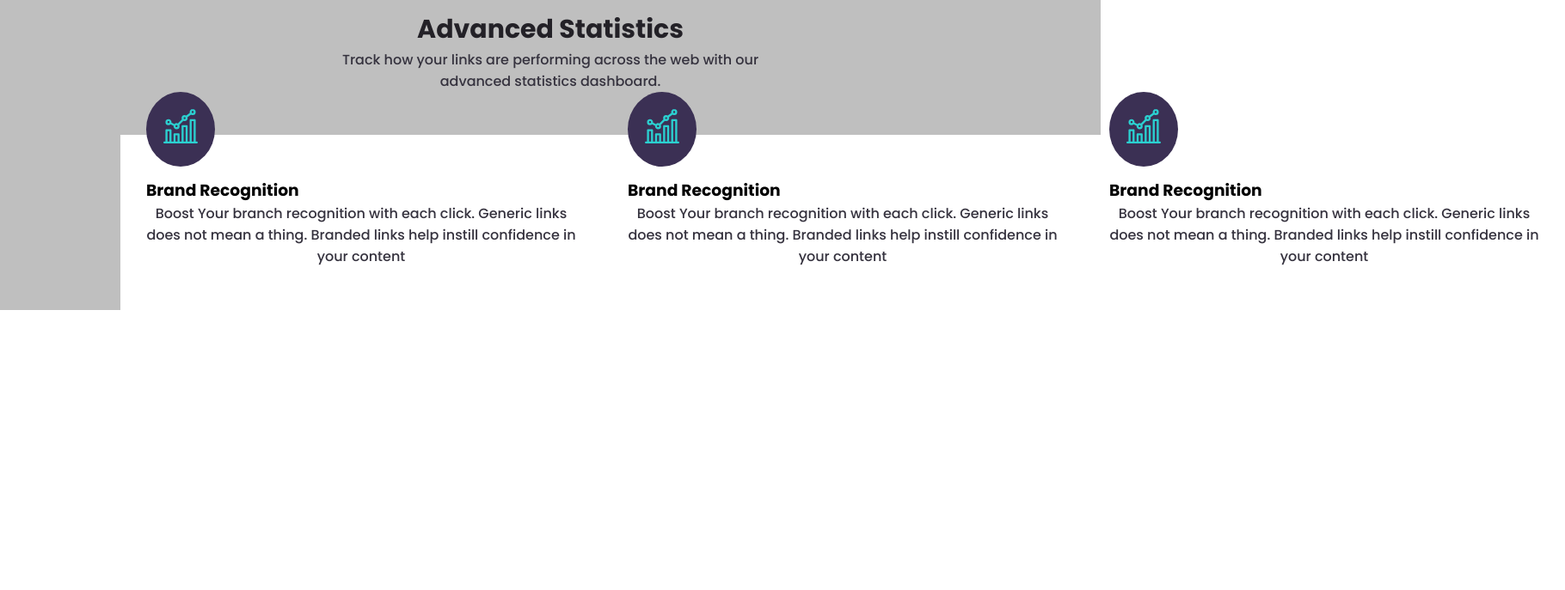
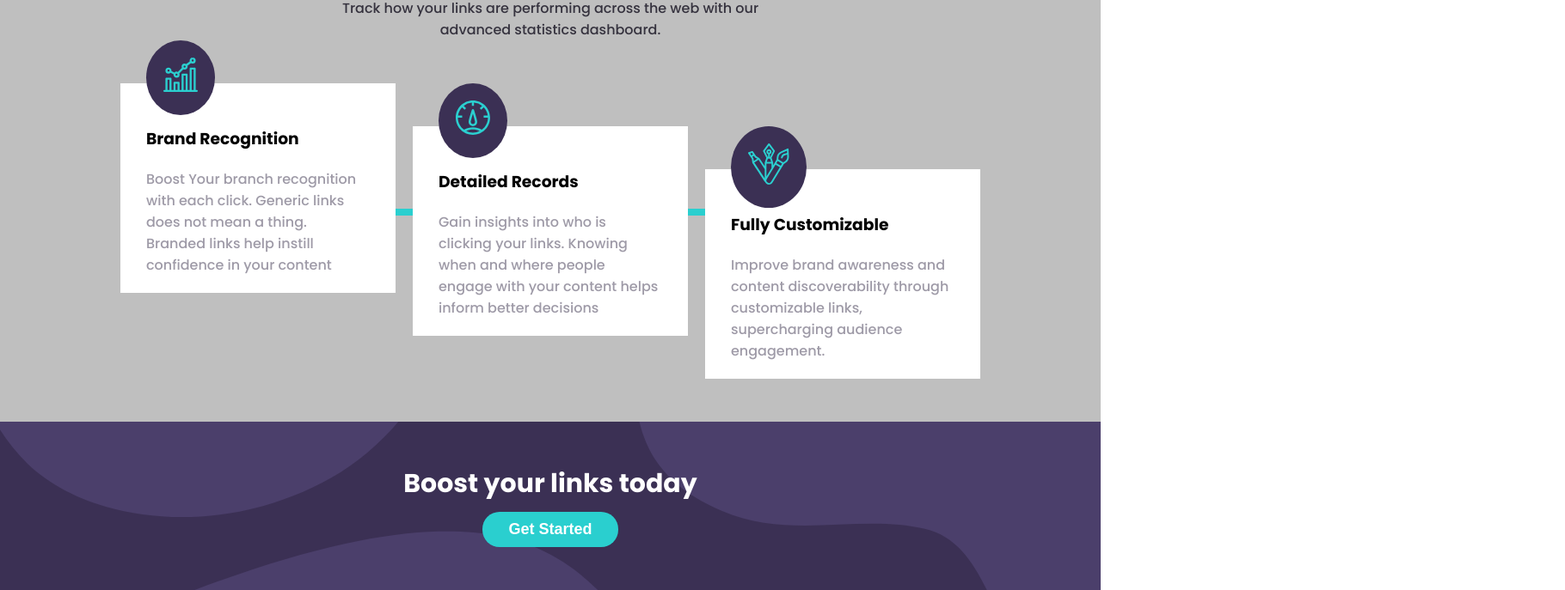
Before and after one commit to oliveramarilla14/link-shorter, a React (Vite) app: page / in a window 1280 px wide. Shown: the part 680-1367 px from the top of the page at 86% size, 1820 px wide, since content can reach past the window. Before the commit the page ends 1041 px from the top, so only its background shows below. Built offline with nearby package versions, Linux system fonts and the light colour scheme.

Commit message:
adding boost section

```diff
--- a/src/App.jsx
+++ b/src/App.jsx
@@ -4,6 +4,7 @@ import { theme } from './components/styled/theme'
 import Hero from './components/Hero'
 import Shorter from './components/Shorter'
 import Statics from './components/Statics'
+import Boost from './components/Boost'
 
 function App () {
   return (
@@ -12,6 +13,7 @@ function App () {
       <Hero />
       <Shorter />
       <Statics />
+      <Boost />
     </ThemeProvider>
 
   )
--- /dev/null
+++ b/src/components/Boost.jsx
@@ -0,0 +1,15 @@
+import { Container } from './styled/Container'
+import { StyledBoost } from './styled/StyledBoost'
+
+function Boost () {
+  return (
+    <Container>
+      <StyledBoost>
+        <h3>Boost your links today</h3>
+        <button>Get Started</button>
+      </StyledBoost>
+    </Container>
+  )
+}
+
+export default Boost
--- a/src/components/Statics.jsx
+++ b/src/components/Statics.jsx
@@ -2,6 +2,8 @@ import { useTheme } from '@emotion/react'
 import { Container } from './styled/Container'
 import { Card, CardDash, StyledStatics } from './styled/StyledStatics'
 import brandRecognition from '../assets/icon-brand-recognition.svg'
+import DetailedRecords from '../assets/icon-detailed-records.svg'
+import FullyCustom from '../assets/icon-fully-customizable.svg'
 
 function Statics () {
   const theme = useTheme()
@@ -22,18 +24,18 @@ function Statics () {
 
           <Card>
             <span>
-              <img src={brandRecognition} alt='' />
+              <img src={DetailedRecords} alt='' />
             </span>
-            <h3>Brand Recognition</h3>
-            <p>Boost Your branch recognition with each click. Generic links does not mean a thing. Branded links help instill confidence in your content</p>
+            <h3>Detailed Records</h3>
+            <p>Gain insights into who is clicking your links. Knowing when and where people engage with your content helps inform better decisions</p>
           </Card>
 
           <Card>
             <span>
-              <img src={brandRecognition} alt='' />
+              <img src={FullyCustom} alt='' />
             </span>
-            <h3>Brand Recognition</h3>
-            <p>Boost Your branch recognition with each click. Generic links does not mean a thing. Branded links help instill confidence in your content</p>
+            <h3>Fully Customizable</h3>
+            <p>Improve brand awareness and content discoverability through customizable links, supercharging audience engagement.</p>
           </Card>
         </CardDash>
       </StyledStatics>
--- a/src/components/styled/Container.jsx
+++ b/src/components/styled/Container.jsx
@@ -2,8 +2,7 @@ import styled from '@emotion/styled'
 
 const Margin = styled.div({
   fontFamily: '"Poppins"',
-  margin: '0 auto',
-  marginTop: '20px'
+  margin: '0 auto'
 }, ({ max }) => ({
   maxWidth: max
 }))
--- a/src/components/styled/Header.jsx
+++ b/src/components/styled/Header.jsx
@@ -5,6 +5,7 @@ export const Header = styled.header(({ theme }) => ({
   display: 'flex',
   alignItems: 'center',
   gap: '50px',
+  marginTop: '20px',
 
   nav: {
     display: 'flex',
--- /dev/null
+++ b/src/components/styled/StyledBoost.jsx
@@ -0,0 +1,29 @@
+import styled from '@emotion/styled'
+import { Flex } from './Container'
+import bgDesktop from '../../assets/bg-boost-desktop.svg'
+
+export const StyledBoost = styled(Flex)`
+  background-image: url(${bgDesktop});
+  background-size: cover;
+  padding: 50px 0;
+  flex-direction: column;
+  align-items: center;
+  background-color: ${({ theme }) => theme.colors.primary.Violet};
+
+  h3{
+    color: white;
+    margin-bottom: 10px;
+    font-size: 30px;
+  }
+
+  button{
+    cursor:pointer;
+    color: white;
+    border: none;
+    padding: 10px 30px;
+    border-radius: 20px;
+    font-size: 18px;
+    font-weight: bold;
+    background-color: ${({ theme }) => theme.colors.primary.Cyan};
+  }
+`
--- a/src/components/styled/StyledShorter.jsx
+++ b/src/components/styled/StyledShorter.jsx
@@ -14,7 +14,7 @@ export const StyledShorter = styled(Flex)`
   height: 100px;
   border-radius:10px;
   padding: 20px;
-  transform: translateY(70%);
+  transform: translateY(50%);
 
   input{
     padding: 10px 10px;
--- a/src/components/styled/StyledStatics.jsx
+++ b/src/components/styled/StyledStatics.jsx
@@ -4,7 +4,7 @@ import { Flex } from './Container'
 export const StyledStatics = styled(Flex)`
 flex-direction: column;
 align-items:center;
-padding-top:150px ;
+padding: 150px 0;
 
 h2{
   color: ${({ theme }) => theme.colors.neutral.DarkViolet};
@@ -18,16 +18,34 @@ width: 500px;
 `
 
 export const CardDash = styled.div`
-display: grid;
-grid-template-columns: 1fr 1fr 1fr;
-width: 100%;
-margin-top: 50px;
+  margin-top: 50px;
+  display: grid;
+  grid-template-columns: 1fr 1fr 1fr;
+  gap: 20px;
+  position: relative;
+
+  &::before{
+    content: '';
+    position: absolute;
+    left: 0;
+    top: 60%;
+    width: 100%;
+    height: 8px;
+    background-color:${({ theme }) => theme.colors.primary.Cyan} ;
+  }
 `
 
 export const Card = styled.div`
   background-color: white;
-  padding: 50px 30px;
+  padding: 50px 30px 20px;
   position: relative;
+
+  &:nth-child(2){
+    transform: translateY(50px);
+  }
+  &:nth-child(3){
+    transform: translateY(100px);
+  }
 
   span{
     position: absolute;
@@ -42,7 +60,10 @@ export const Card = styled.div`
   }
 
   p{
-
+    width: auto;
+    text-align: start;
+    margin-top: 20px;
+    color: ${({ theme }) => theme.colors.neutral.GrayishViolet};
   }
 
 
```
